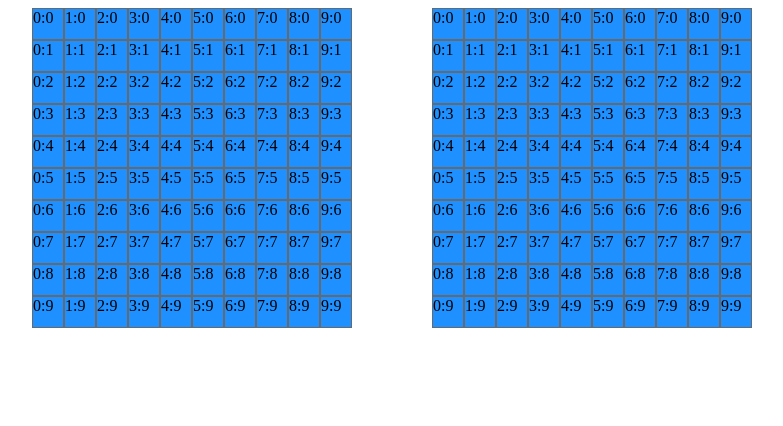
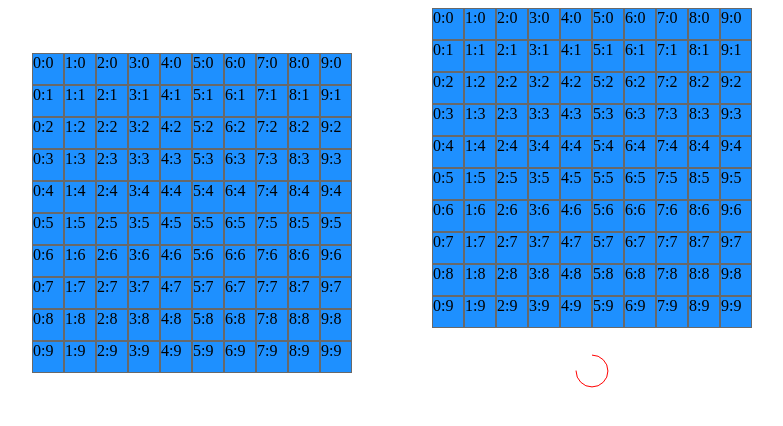
Before and after one commit to oleksii-lyzun/sea-fight, a Vue app: page / in a window 1280 px wide. Shown: the top 426 px of the page, without its empty margins (16-799 px from the left). Built offline with nearby package versions, Linux system fonts and the light colour scheme.

Commit message:
Initialized UserFooter, CircleChart

```diff
--- a/src/components/BattleFieldUser.vue
+++ b/src/components/BattleFieldUser.vue
@@ -11,12 +11,14 @@
 				@square-clicked="squareWasClicked"
 			></BattleFieldUserSquare>
 		</div>
+		<user-footer :cnt="shipsCnt"></user-footer>
 	</div>
 </template>
 
 <script>
 	// Components
 	import BattleFieldUserSquare from './BattleFieldUserSquare.vue';
+	import UserFooter from './UserFooter';
 	// Mixins and helpers
 	import BattleFieldMixin from '../mixins/BattleFieldMixin.js';
 	import Arrays from '../helpers/Arrays';
@@ -26,6 +28,7 @@
 	mixins: [BattleFieldMixin],
 	components: {
 		BattleFieldUserSquare,
+		UserFooter
 	},
 	props: {
 		rows: {
--- /dev/null
+++ b/src/components/CircleChart.vue
@@ -0,0 +1,25 @@
+<template>
+	<div>
+		<svg height="36" width="36" viewBox="0 0 36 36">
+			<path
+				d="M18 2.0845
+					a 15.9155 15.9155 0 0 1 0 31.831
+					a 15.9155 15.9155 0 0 1 0 -31.831"
+				fill="none"
+				stroke="red"
+				stroke-width="1"
+				stroke-dasharray="75, 100"
+			></path>
+		</svg>
+	</div>
+</template>
+
+<script>
+	export default {
+		name: "CircleChart",
+	}
+</script>
+
+<style scoped lang="less">
+
+</style>
--- /dev/null
+++ b/src/components/UserFooter.vue
@@ -0,0 +1,36 @@
+<template>
+	<div class="root">
+		<circle-chart></circle-chart>
+	</div>
+</template>
+
+<script>
+import CircleChart from './CircleChart.vue';
+
+export default {
+	name: "UserFooter",
+	components: { CircleChart },
+	data() {
+		return {}
+	},
+	props: {
+		cnt: {
+			required: true,
+			type: Object,
+		},
+	},
+	methods: {
+
+	}
+}
+</script>
+
+<style scoped lang="less">
+	.root {
+		width: 320px;
+		height: 90px;
+		display: flex;
+		justify-content: space-around;
+		align-items: center;
+	}
+</style>
```
